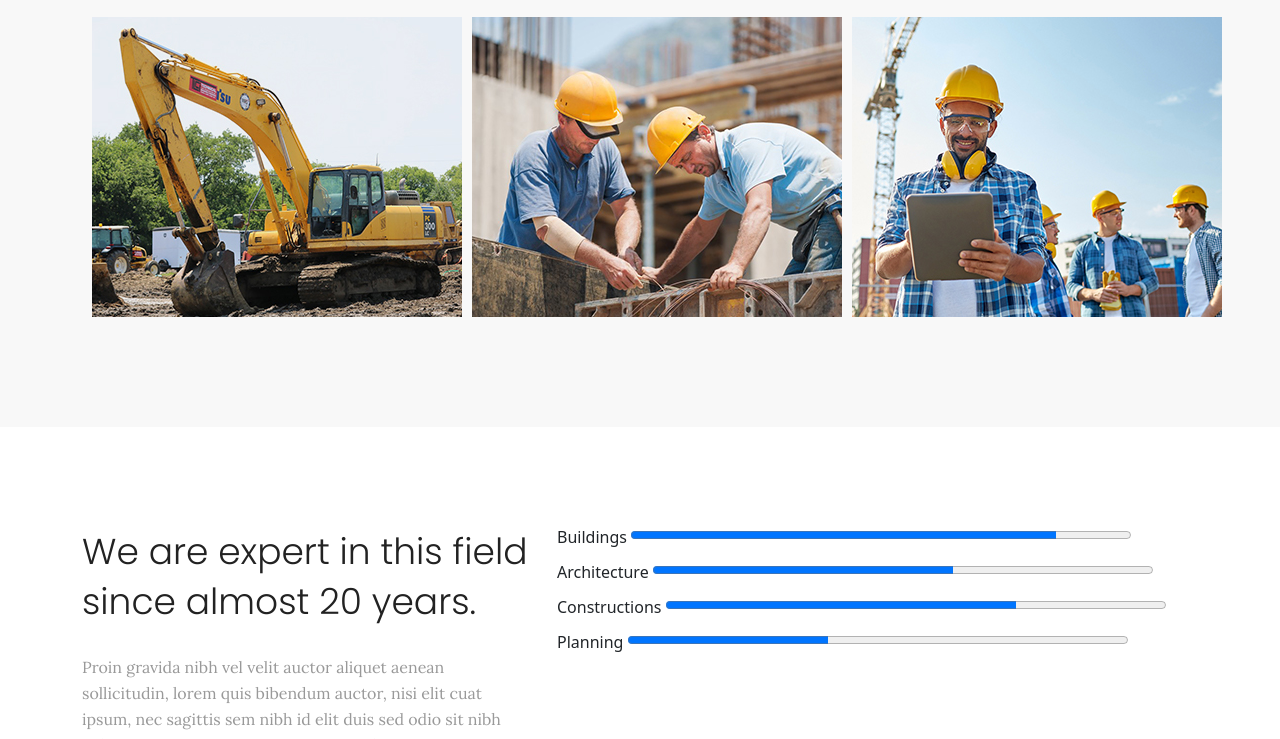
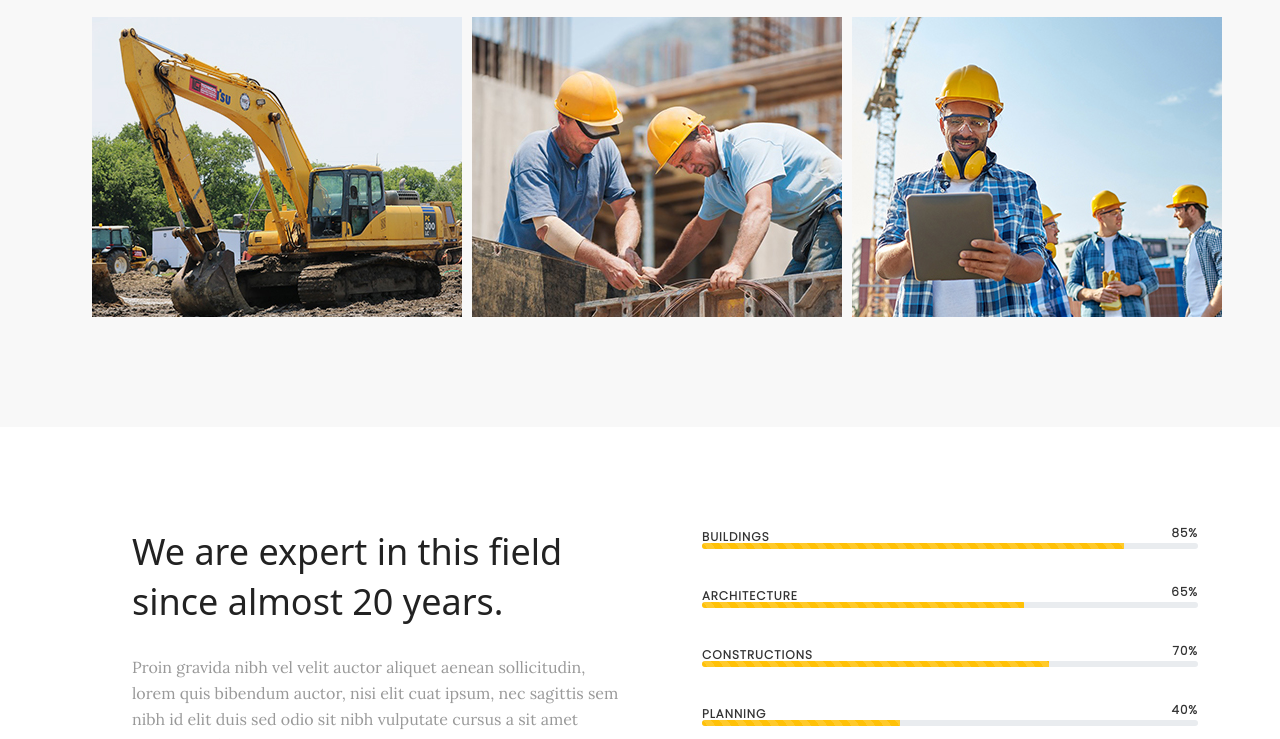
Before and after one commit to sandeshbelbase/task_cobuild, a plain HTML site: page index.html in a window 1280 px wide. Shown: the part 2061-2800 px from the top of the page. Drawn offline with Linux system fonts and the light colour scheme.

Commit message:
progress

```diff
--- a/css/style.css
+++ b/css/style.css
@@ -1,10 +1,10 @@
 @import url('https://fonts.googleapis.com/css2?family=Lora&display=swap');
 @import url('https://fonts.googleapis.com/css2?family=Poppins:wght@300&display=swap');
+
 
 body{
     /* background-color: rgba(51,51,51,.6); */
 }
-
 p{
     color: #999;
     font-family: lora,serif;
@@ -16,8 +16,9 @@ h1 h2 h3 h4 h5{
 .main_wrap{
     background-image: linear-gradient(rgba(51,51,51,.6), rgba(51,51,51,.6)),url("../images/background.jpg");
     background-color: black;
-    /* min-height: 650px; */
     height: 100vh!important;
+    /* position: relative; */
+    margin-top: -100px;
     background-attachment: fixed;
     background-position: center;
     background-repeat: no-repeat;
@@ -26,7 +27,15 @@ h1 h2 h3 h4 h5{
     /* opacity: 0.88; */
 }
 header{
-    line-height: 100px;
+    height: max-content;
+    position: fixed;
+}
+.header_background{
+    background-color: white;
+    color: black;
+}
+.logo{
+    margin-top: 32px;
 }
 .nav_bar{
     /* line-height: 100px; */
@@ -59,10 +68,10 @@ header{
 .mid_content{
     text-align: center;
     line-height: 80px;
-    padding-top: 80px;
+    padding-top: 180px;
     padding-bottom: 80px;
     color: #fff;
-    /* margin-top: 100px !important; */
+    margin-top: 100px !important;
     /* margin-bottom: 300px !important; */
 }
 .mid_content h1{
@@ -185,19 +194,34 @@ background-color: #f5af00;
     background-color: #fff;
     padding: 50px 0px;
 }
+.progress{
+    height: 6px !important;
+}
 .progress_content{
     padding-top: 50px;
+    padding-left: 50px;
 }
 .progress_content h1{
-    font-family: poppins,sans-serif;
     color: #222;
     font-size: 36px;
     line-height: 50px;
     margin-bottom: 27px;
+    font-weight: 400;
 }
 .progress_content p{
     font-size: 16px;
     line-height: 26px;
+}
+.progress{
+    background-color: black;
+}
+label{
+    color: #333;
+    font-family: 'Poppins', sans-serif;
+    font-size: 12px;
+    font-weight: 700;
+    text-transform: uppercase;
+    letter-spacing: 1px;
 }
 .bar{
     display: block;
@@ -205,19 +229,10 @@ background-color: #f5af00;
     width: 100%;
     margin-bottom: 17px;
     line-height: 1;
+    padding-bottom: 20px;
 }
-.progress-bar{
-    background-color: #f5af00;
-    -moz-box-shadow: none;
-    -webkit-box-shadow: none;
-    box-shadow: none;
-}
-.bar progress{
-    width: 500px;
-    color: #f5af00;
-}
-progress::-webkit-progress-bar {
-    /* background-color: #f5af00; */
+#value{
+    float: right;
 }
 .ad-wrap{
     width: 100%;
@@ -332,7 +347,7 @@ progress::-webkit-progress-bar {
     margin-bottom: -30px;
 }
 .footer a{
-    color: #999;s
+    color: #999;
 }
 .footer a:hover{
     color: #f5af00;
--- a/index.html
+++ b/index.html
@@ -132,29 +132,41 @@
    <div class="progress_wrap">
        <div class="container">
            <div class="row">
-               <div class="col-md-5">
+               <div class="col-md-6">
                    <div class="progress_content">
                         <h1>We are expert in this field since almost 20 years.</h1>
                         <p>Proin gravida nibh vel velit auctor aliquet aenean sollicitudin, lorem quis bibendum auctor, nisi elit cuat ipsum, nec sagittis sem nibh id elit duis sed odio sit nibh vulputate cursus a sit amet mauris morbi accumsan.</p>
                    </div>
                </div>
-               <div class="col-md-7 cobuild">
+               <div class="col-md-6 cobuild">
                 <div class="progress_content">
                     <div class="bar">
-                        <label for="file">Buildings</label>
-                        <progress id="file" value="85" max="100"> 85% </progress>
+                        <label>Buildings</label>
+                        <label id="value">85%</label>
+                        <div class="progress">
+                            <div class="progress-bar progress-bar-striped bg-warning" role="progressbar" style="width: 85%" aria-valuenow="85" aria-valuemin="0" aria-valuemax="100"></div>
+                          </div>
                     </div>
                     <div class="bar">
-                        <label for="file">Architecture</label>
-                        <progress id="file" value="60" max="100"> 60% </progress>
+                        <label>Architecture</label>
+                        <label id="value">65%</label>
+                        <div class="progress">
+                            <div class="progress-bar progress-bar-striped bg-warning" role="progressbar" style="width: 65%" aria-valuenow="65" aria-valuemin="0" aria-valuemax="100"></div>
+                          </div>
                     </div>
                     <div class="bar">
-                        <label for="file">Constructions</label>
-                    <progress id="file" value="70" max="100"> 70% </progress>
+                        <label>Constructions</label>
+                        <label id="value">70%</label>
+                        <div class="progress">
+                            <div class="progress-bar progress-bar-striped bg-warning" role="progressbar" style="width: 70%" aria-valuenow="70" aria-valuemin="0" aria-valuemax="100"></div>
+                          </div>
                     </div>
                     <div class="bar">
-                        <label for="file">Planning</label>
-                    <progress id="file" value="40" max="100"> 40% </progress>
+                        <label>Planning</label>
+                        <label id="value">40%</label>
+                        <div class="progress">
+                            <div class="progress-bar progress-bar-striped bg-warning" role="progressbar" style="width: 40%" aria-valuenow="40" aria-valuemin="0" aria-valuemax="100"></div>
+                          </div>
                     </div>
                 </div>
             </div>
@@ -238,5 +250,6 @@
         </ul>
     </div>
    </div>
+   <script src="index.js"></script>
 </body>
 </html>
--- /dev/null
+++ b/index.js
@@ -0,0 +1,9 @@
+window.onscroll = function() {myFunction()};
+
+function myFunction() {
+  if (document.body.scrollTop > 50 || document.documentElement.scrollTop > 50) {
+    document.getElementById("myP").className = "header_background";
+  } else {
+    document.getElementById("myP").className = "";
+  }
+}
```
